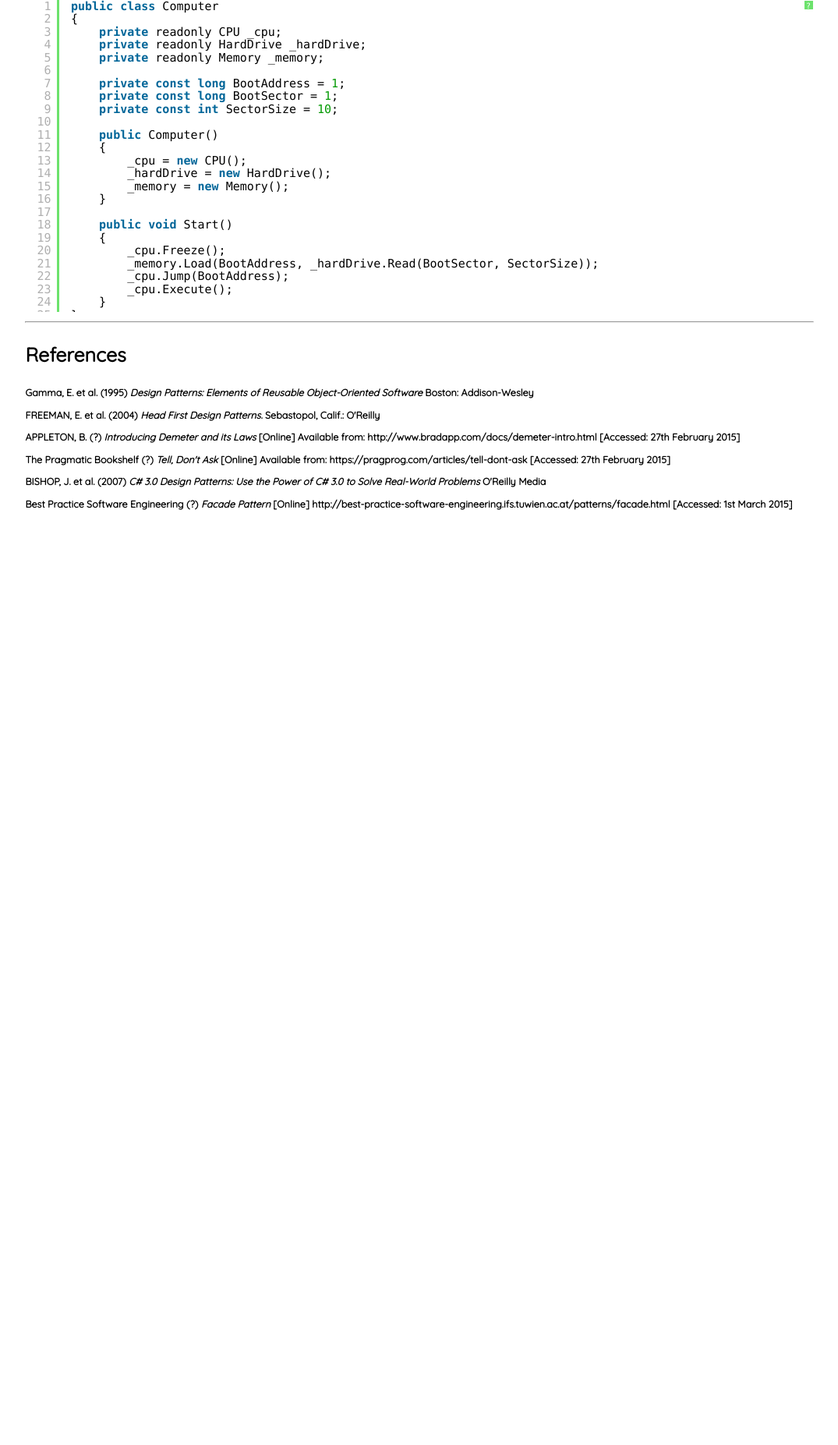
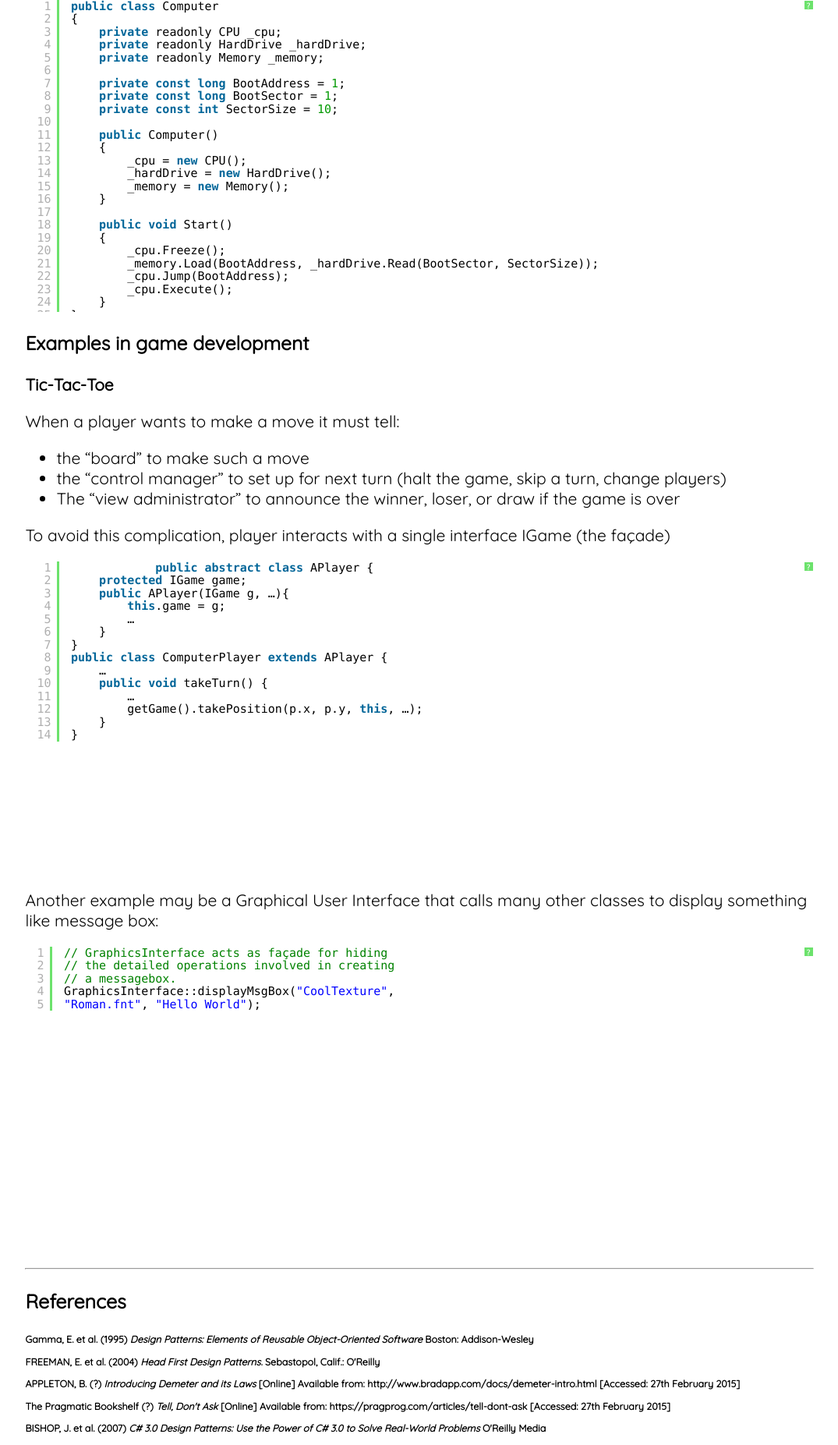
Before and after one commit to daveogle/Facade_Project, a PHP site: page /examples.php in a window 1280 px wide. Shown: the part 1683-3536 px from the top of the page at 78% size, without its empty margins (102-1177 px from the left). Before the commit the page ends 2337 px from the top, so only its background shows below. Run offline with PHP 8.4, Linux system fonts and the light colour scheme.

Commit message:
Added game dev examples

```diff
--- a/examples.php
+++ b/examples.php
@@ -166,6 +166,40 @@
             }
         }
         </pre>
+        <h3>Examples in game development</h3>
+        <h4>Tic-Tac-Toe</h4>
+        <p>When a player wants to make a move it must tell:
+        <ul>
+            <li>the “board” to make such a move</li>
+            <li>the “control manager” to set up for next turn (halt the game, skip a turn, change players)</li>
+            <li>The “view administrator” to announce the winner, loser, or draw if the game is over</li>
+        </ul>
+To avoid this complication, player interacts with a single interface IGame (the façade)</p>
+        <div class ="codeBox">
+            <pre class="brush: java">
+            public abstract class APlayer {
+	protected IGame game;
+	public APlayer(IGame g, …){
+		this.game = g;
+		…
+	}
+}
+public class ComputerPlayer extends APlayer {
+	…
+	public void takeTurn() {
+		…
+		getGame().takePosition(p.x, p.y, this, …);
+	}
+}</pre></div>
+    <p>Another example may be a Graphical User Interface that calls many other classes to display something like message box:
+</p>
+<div class ="codeBox">
+    <pre class="brush: java">// GraphicsInterface acts as façade for hiding
+// the detailed operations involved in creating
+// a messagebox.
+GraphicsInterface::displayMsgBox("CoolTexture",
+"Roman.fnt", "Hello World");</pre></div>
+
     </div>
 
 <!-- Finally, to actually run the highlighter, you need to include this JS on your page -->
```
Also changed, not shown: 1 other file.
